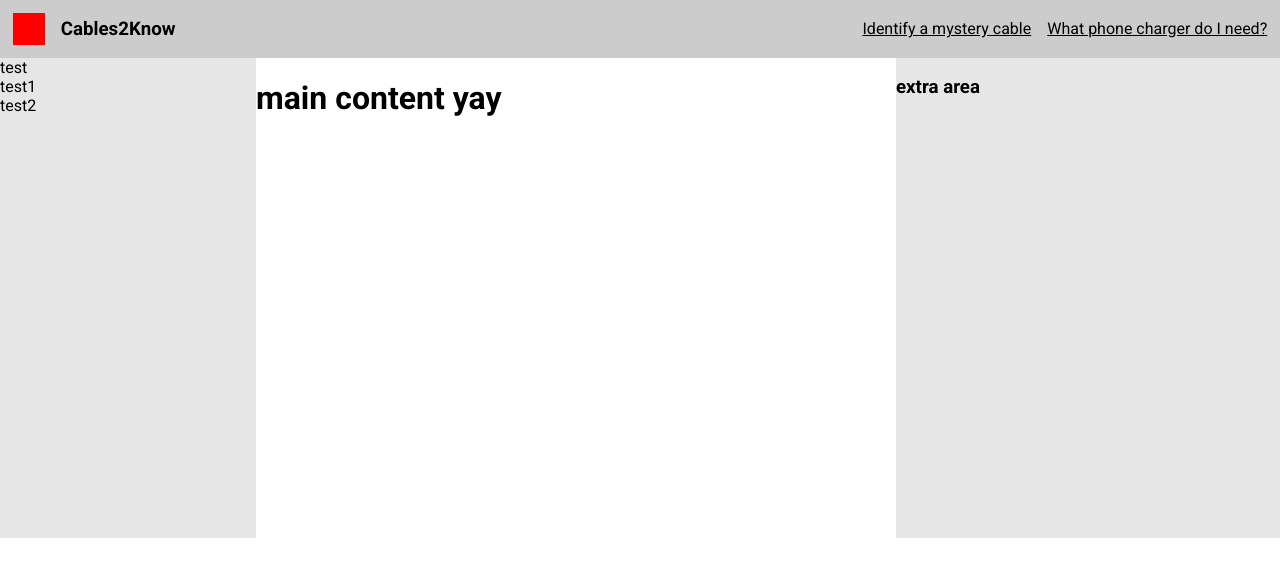
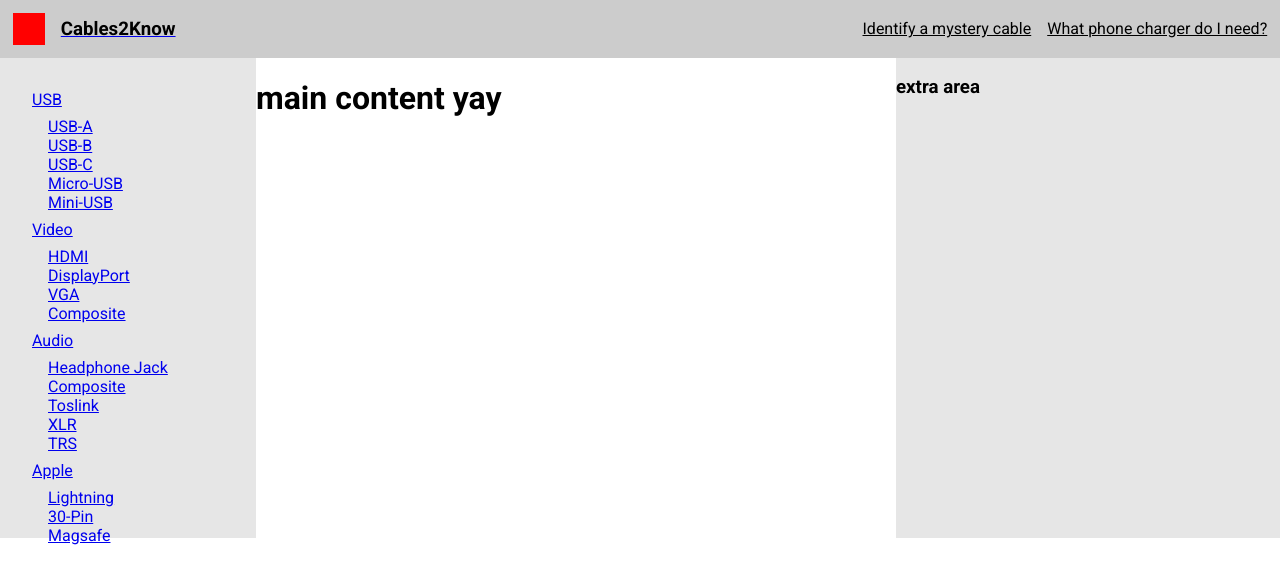
Before and after one commit to ehamawy/cables2know-site, a plain HTML site: page index.html in a window 1280 px wide. Drawn offline with Linux system fonts and the light colour scheme.

Commit message:
sidebar, sublists

```diff
--- a/index.html
+++ b/index.html
@@ -13,7 +13,7 @@
                     <a><img src="favicon.svg" class="logo"></a>
                 </li>
                 <li>
-                    <a><h3 class="title">Cables2Know</h3></a>
+                    <a href="#"><h3 class="title">Cables2Know</h3></a>
                 </li>
             </ul>
             <ul class="header_links">
@@ -29,13 +29,75 @@
             <navbar class="navbar" role="navigation">
                 <ul class="navbar_list">
                     <li>
-                        <a>test</a>
+                        <a href="#">USB</a>
+                        <ul class="navbar_sublist">
+                            <li>
+                                <a href="#">USB-A</a>
+                            </li>
+                            <li>
+                                <a href="#">USB-B</a>
+                            </li>
+                            <li>
+                                <a href="#">USB-C</a>
+                            </li>
+                            <li>
+                                <a href="#">Micro-USB</a>
+                            </li>
+                            <li>
+                                <a href="#">Mini-USB</a>
+                            </li>
+                        </ul>
                     </li>
                     <li>
-                        <a>test1</a>
+                        <a href="#">Video</a>
+                        <ul class="navbar_sublist">
+                            <li>
+                                <a href="#">HDMI</a>
+                            </li>
+                            <li>
+                                <a href="#">DisplayPort</a>
+                            </li>
+                            <li>
+                                <a href="#">VGA</a>
+                            </li>
+                            <li>
+                                <a href="#">Composite</a>
+                            </li>
+                        </ul>
                     </li>
                     <li>
-                        <a>test2</a>
+                        <a href="#">Audio</a>
+                        <ul class="navbar_sublist">
+                            <li>
+                                <a href="#">Headphone Jack</a>
+                            </li>
+                            <li>
+                                <a href="#">Composite</a>
+                            </li>
+                            <li>
+                                <a href="#">Toslink</a>
+                            </li>
+                            <li>
+                                <a href="#">XLR</a>
+                            </li>
+                            <li>
+                                <a href="#">TRS</a>
+                            </li>
+                        </ul>
+                    </li>
+                    <li>
+                        <a href="#">Apple</a>
+                        <ul class="navbar_sublist">
+                            <li>
+                                <a href="#">Lightning</a>
+                            </li>
+                            <li>
+                                <a href="#">30-Pin</a>
+                            </li>
+                            <li>
+                                <a href="#">Magsafe</a>
+                            </li>
+                        </ul>
                     </li>
                 </ul>
             </navbar>
--- a/style.css
+++ b/style.css
@@ -61,8 +61,16 @@ body {
 .navbar_list {
     list-style-type: none;
     gap: 1em;
-    padding: 0px;
+    padding-left: 2em;
+    padding-top: 2em;
+    padding-right: 1em;
+    padding-bottom: 1em;
     margin: 0px;
+}
+.navbar_sublist {
+    list-style-type: none;
+    padding-left: 1em;
+    margin: 0.5em 0;
 }
 .main {
     width: 50%;
```
